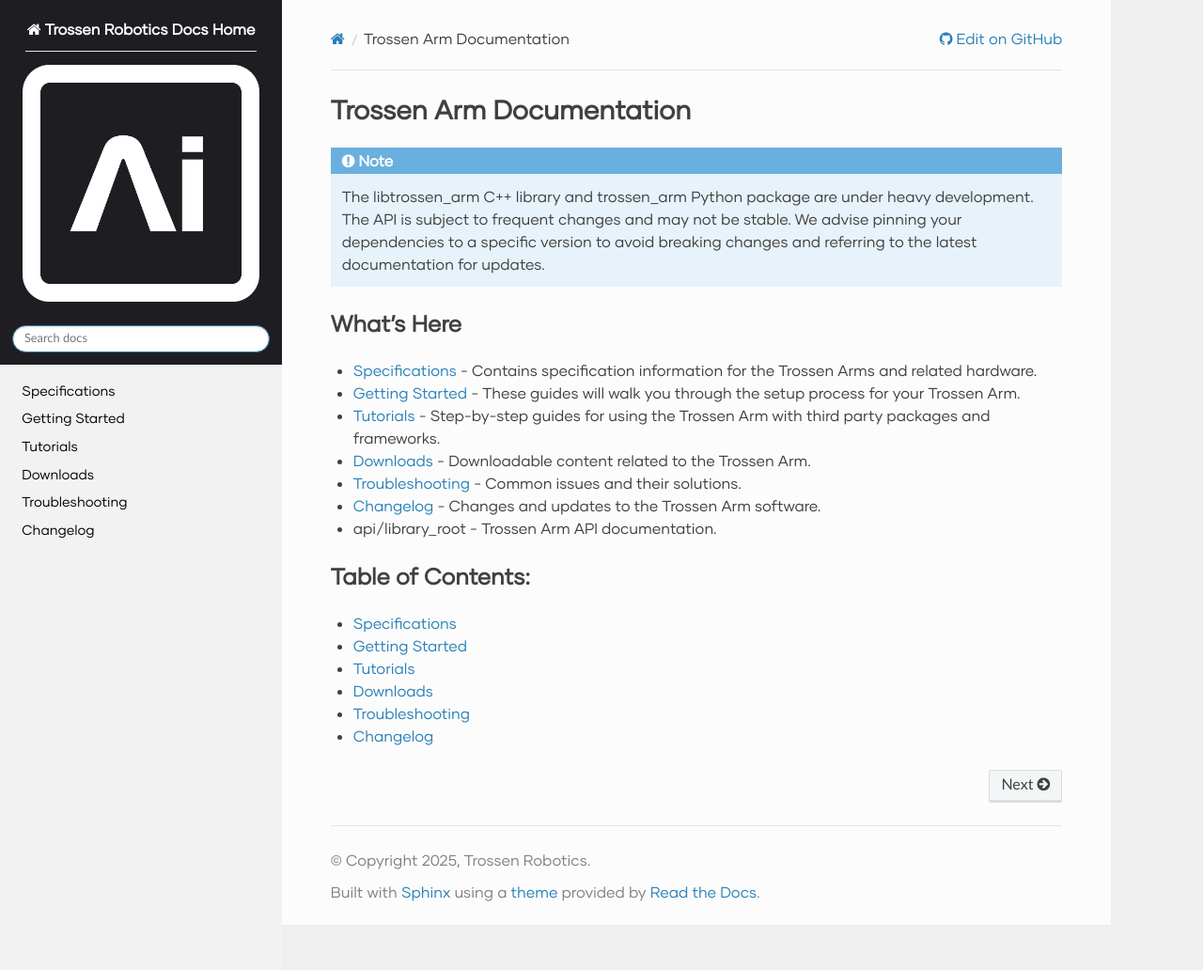
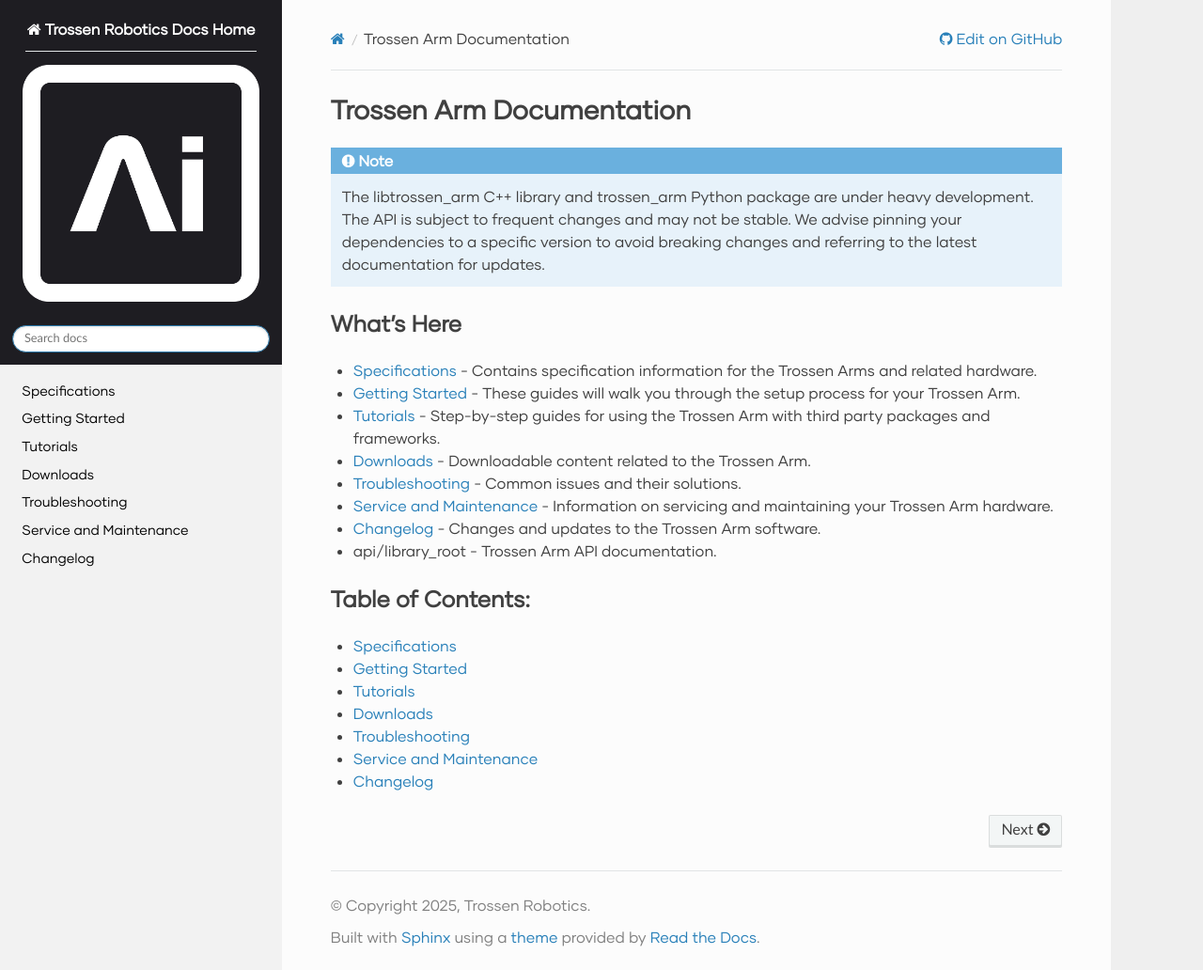
Before and after one commit to TrossenRobotics/trossen_arm, a Sphinx documentation site: the page built from docs/index.rst, in a window 1280 px wide and 1032 px high. Shown: the whole window at 94% size. Built offline with Sphinx 7.4.7 and the Read the Docs theme 3.1.0, drawn with Linux system fonts in a browser that asks for light colours; some web fonts are replaced; pages that are not in the unit, such as notebooks, are missing from menus.

Commit message:
Add service page and guides

```diff
--- a/docs/index.rst
+++ b/docs/index.rst
@@ -16,6 +16,7 @@ What's Here
 *   :doc:`tutorials` - Step-by-step guides for using the Trossen Arm with third party packages and frameworks.
 *   :doc:`downloads` - Downloadable content related to the Trossen Arm.
 *   :doc:`troubleshooting` - Common issues and their solutions.
+*   :doc:`service` - Information on servicing and maintaining your Trossen Arm hardware.
 *   :doc:`changelog` - Changes and updates to the Trossen Arm software.
 *   :doc:`api/library_root` - Trossen Arm API documentation.
 
@@ -31,5 +32,6 @@ Table of Contents:
     tutorials.rst
     downloads.rst
     troubleshooting.rst
+    service.rst
     changelog.rst
     api/library_root
```
Also changed, not shown: docs/service.rst (added, +19 -0 lines).
